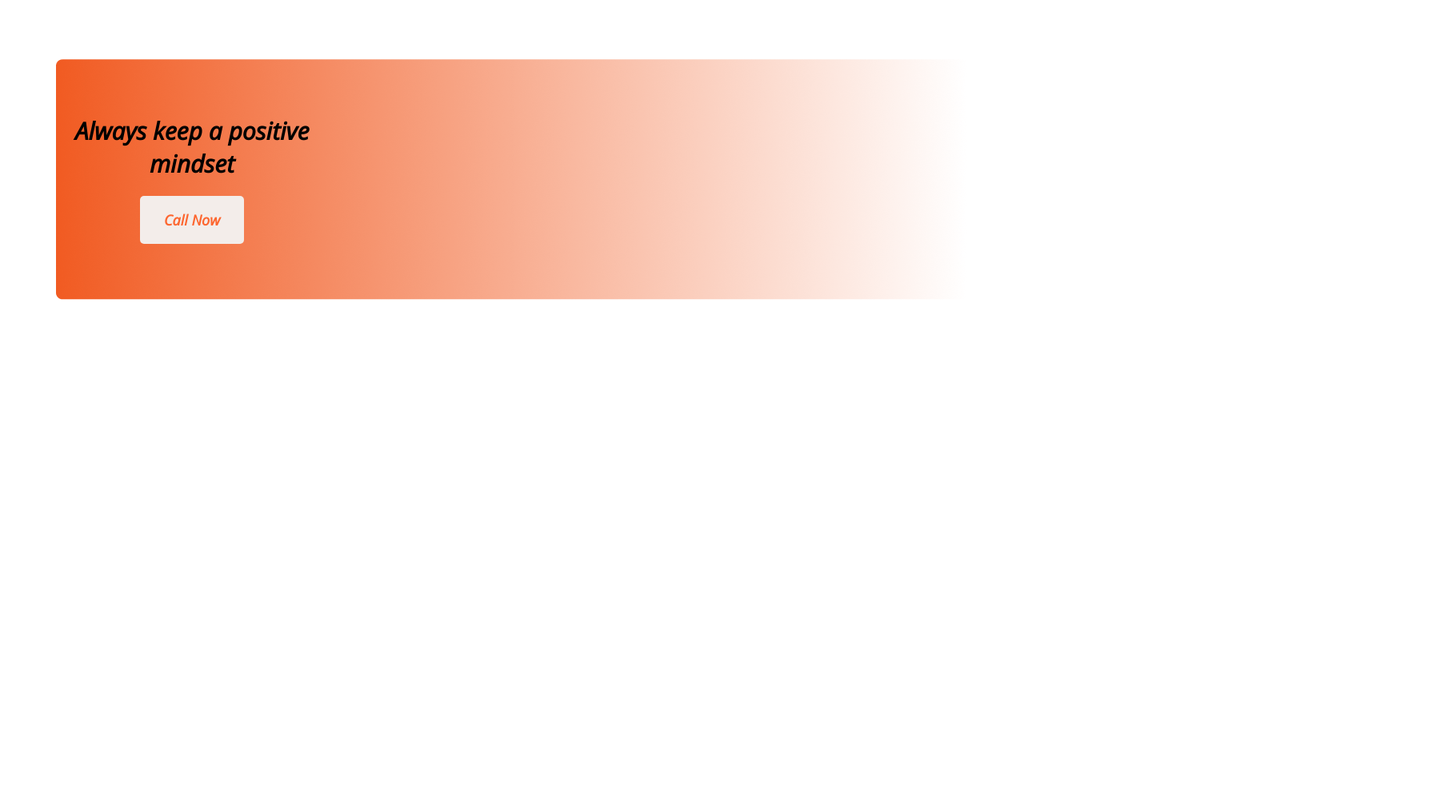
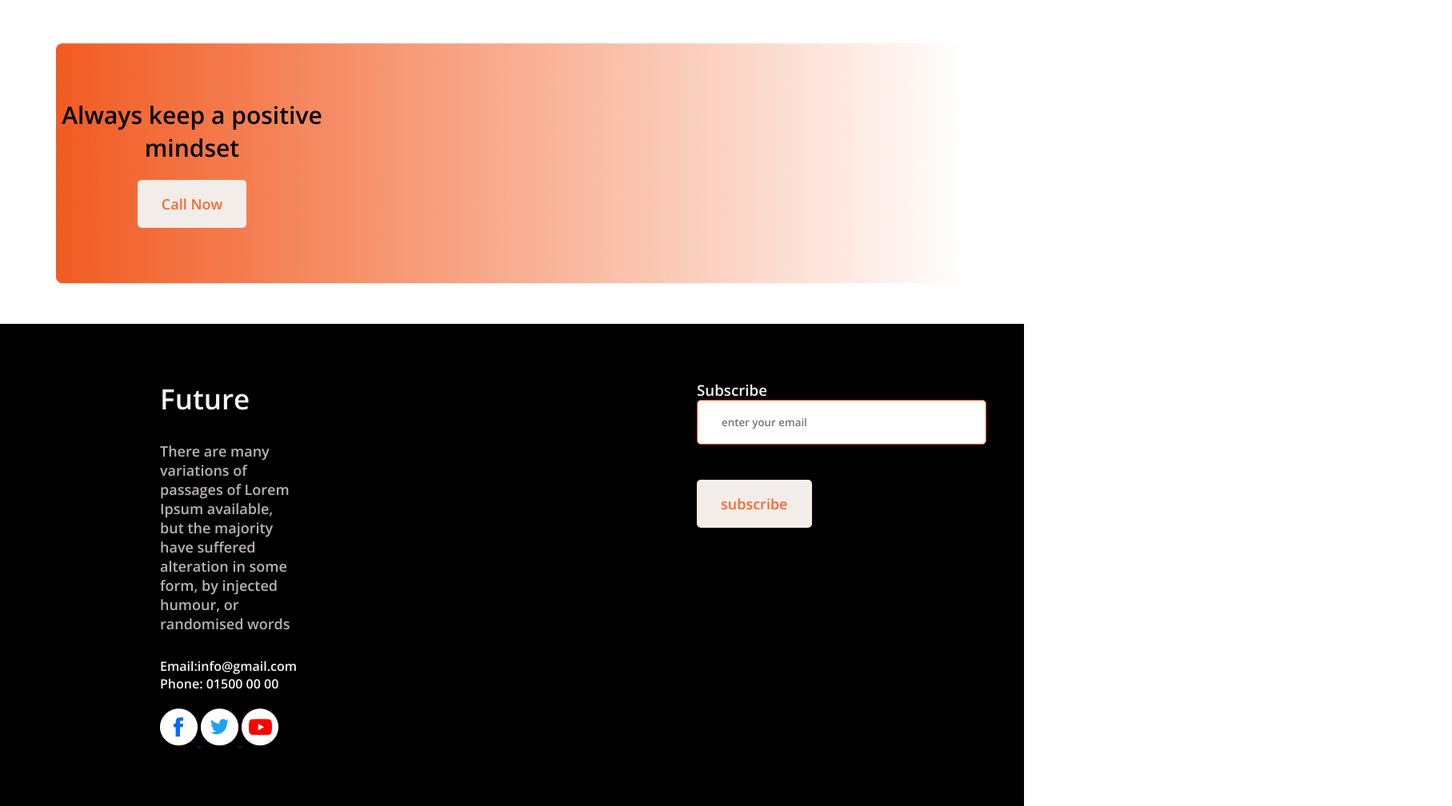
Before and after one commit to mariakhalek7/first-assignment, a plain HTML site: page index.html in a window 1280 px wide. Shown: the part 1895-2903 px from the top of the page at 80% size, 1815 px wide, since content can reach past the window. Before the commit the page ends 2320 px from the top, so only its background shows below. Drawn offline with nearby package versions, Linux system fonts and the light colour scheme.

Commit message:
added footer

```diff
--- a/index.html
+++ b/index.html
@@ -8,7 +8,8 @@
     <link rel="stylesheet" href="styles/first.css">
     <link rel="preconnect" href="https://fonts.googleapis.com">
 <link rel="preconnect" href="https://fonts.gstatic.com" crossorigin>
-<link href="https://fonts.googleapis.com/css2?family=Open+Sans:ital@1&display=swap" rel="stylesheet">
+<link href="https://fonts.googleapis.com/css2?family=Open+Sans:ital,wght@0,600;1,400&display=swap" rel="stylesheet">
+
 
 </head>
 <body>
@@ -76,10 +77,41 @@
             <h3 class="and">mindset</h3>
             <button class="btn-2">Call Now</button>
 
+
+
         </div>
 
+
+
     </section>
-    <footer>
+    <footer >
+        <div class="footer">
+        <div class="about-footer">
+            <h3 class="future">Future</h3>
+            <p class="description">There are many variations of passages of Lorem Ipsum available, but the majority have suffered alteration in some form, by injected humour, or randomised words</p>
+            <p>Email:info@gmail.com</p>
+            <p class="phone">Phone: 01500 00 00</p>
+            <a href="">
+                <img src="images/icons/fb.png" alt="">
+            </a>
+            <a href="">
+                <img src="images/icons/twitter.png" alt="">
+            </a>
+            <a href="">
+                <img src="images/icons/youtube.png" alt="">
+            </a>
+
+        </div>
+        <div class="about-footer">
+            <h3 class="footer-title">Subscribe</h3>
+            <form action="">
+                <input type="email" name="email" id="" placeholder="enter your email">
+                <button class="btn-2">subscribe</button>
+            </form>
+
+        </div>
+        </div>
+
 
     </footer>
 
--- a/styles/first.css
+++ b/styles/first.css
@@ -76,7 +76,7 @@
 .skill-title{
     margin-bottom:20px ;
     font-weight: 700;
-    font-size: 35px;
+    font-size: 20px;
     text-align: center;
 
 
@@ -102,7 +102,7 @@
 
 }
 .positive{
-    background-image: url('images/watch.png'), url('/images/gradient2.png');
+    background-image:  url('/images/gradient2.png');
     background-repeat: no-repeat;
     background-position: center;
     padding: 120px 50px;
@@ -118,4 +118,55 @@
     margin-right: 800px;
     font-weight: bolder;
     font-size: 30px;
+    gap: 100%;
 }
+/* about footer */
+.footer{
+    display: flex;
+    justify-content: space-between;
+    background-color: black;
+    padding: 70px 200px;
+
+}
+
+}
+.footer-title{
+
+    margin-bottom:70px ;
+    font-weight: 700;
+    font-size: 35px;
+    text-align: center;
+
+}
+input{
+    margin-bottom: 24px;
+    border: 1px solid orangered;
+
+    padding: 18px 30px;
+    border-radius: 5px;
+    width: 300px;
+}
+.about-footer{
+    margin-right: 500px;
+    color: whitesmoke;
+}
+.future{
+
+    font-weight: 700;
+    font-size: 35px;
+    margin-bottom: 30px;
+
+}
+.description{
+    color: #b9b1b1;
+    font-size: 18px;
+    margin-bottom: 30px;
+
+}
+.phone{
+    margin-bottom: 20px;
+}
+.
+
+
+}
```
